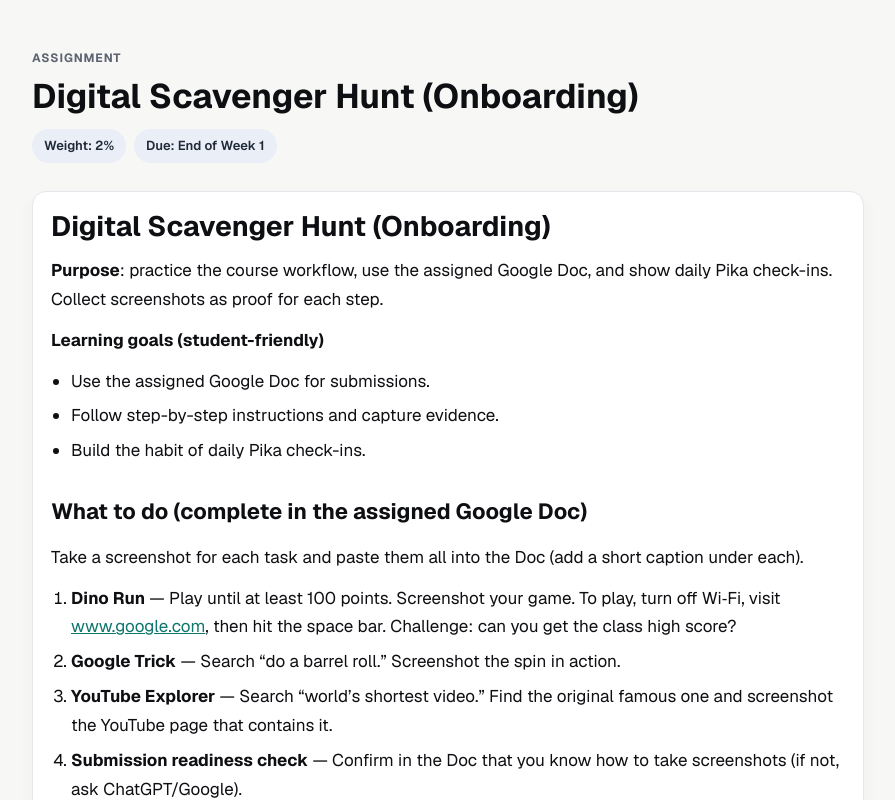
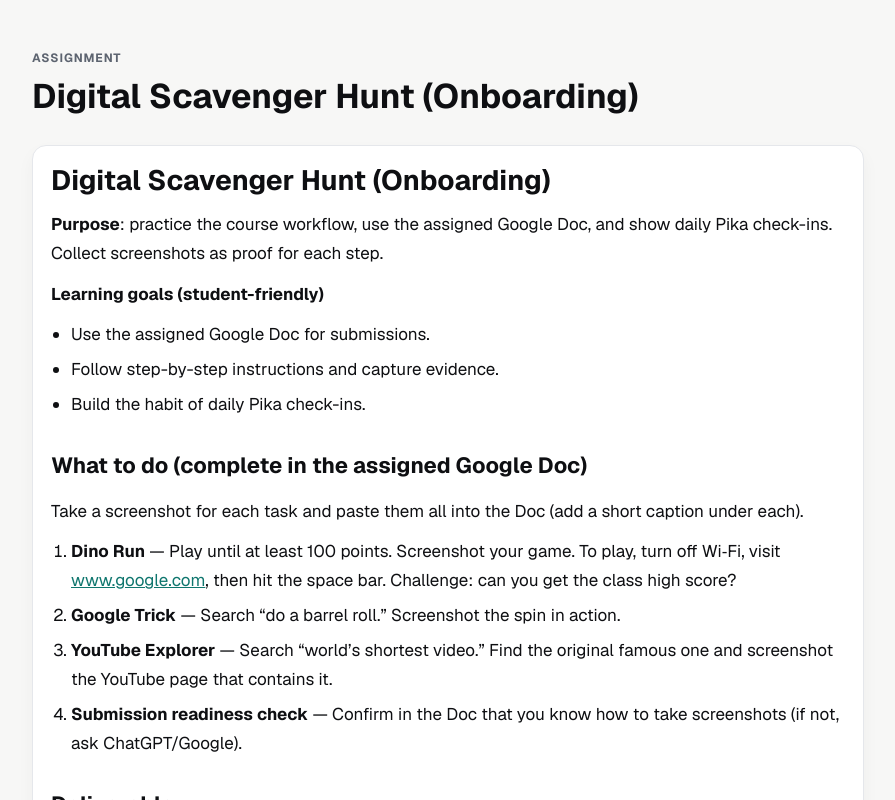
Before and after one commit to codepetca/gld2o, a Next.js app in the folder web/: page /a1 in a window 1280 px wide. Shown: the top 800 px of the page, without its empty margins (192-1087 px from the left). Built offline with nearby package versions, Linux system fonts and the light colour scheme.

Commit message:
Hide weights/due dates from site UI

```diff
--- a/web/src/app/[slug]/page.tsx
+++ b/web/src/app/[slug]/page.tsx
@@ -43,14 +43,6 @@
           {meta.type === "assignment" ? "Assignment" : "Resource"}
         </p>
         <h1>{meta.title}</h1>
-        <div className="meta-row">
-          {typeof meta.weight === "number" ? (
-            <span className="pill">Weight: {meta.weight}%</span>
-          ) : null}
-          {meta.dueWindow ? (
-            <span className="pill">Due: {meta.dueWindow}</span>
-          ) : null}
-        </div>
         {meta.gcUrl ? (
           <a
             className="gc-button"
--- a/web/src/app/menu/page.tsx
+++ b/web/src/app/menu/page.tsx
@@ -30,8 +30,7 @@
             <li key={item.meta.slug}>
               <Link href={`/${item.meta.slug}`}>
                 {item.meta.slug.toUpperCase()} — {item.meta.title}
-              </Link>{" "}
-              {item.meta.dueWindow ? `(${item.meta.dueWindow})` : null}
+              </Link>
             </li>
           ))}
         </ul>
--- a/web/src/lib/content.ts
+++ b/web/src/lib/content.ts
@@ -11,8 +11,6 @@
   title: string;
   type: ContentType;
   gcUrl?: string;
-  dueWindow?: string;
-  weight?: number;
 };
 
 export type ContentItem = {
@@ -66,8 +64,6 @@
         slug,
         title: front.title ?? slug,
         gcUrl: front.gcUrl ?? "",
-        dueWindow: front.dueWindow,
-        weight: front.weight,
         type,
       };
 
```
